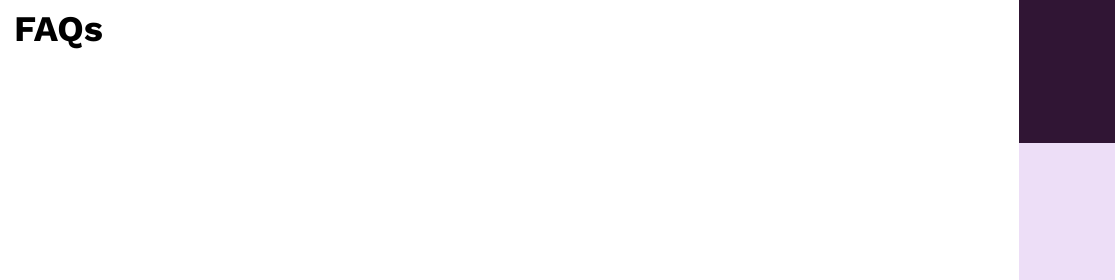
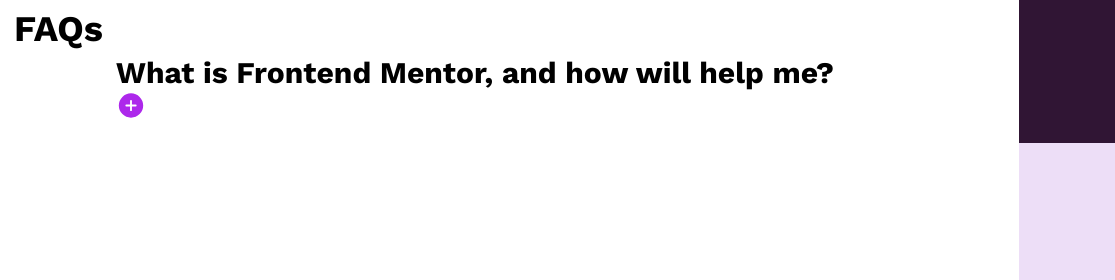
Before and after one commit to SebastianLaka/FAQ-accordion-app, a plain HTML site: page index.html in a window 1280 px wide. Shown: the part 137-417 px from the top of the page, 165-1280 px from the left. Drawn offline with nearby package versions, Linux system fonts and the light colour scheme.

Commit message:
Create first question in html structure without styles

```diff
--- a/index.html
+++ b/index.html
@@ -19,10 +19,21 @@
                 <h1 class="header-area__header">FAQs</h1>
             </div>
             <div class="faq-area">
-                <div class="accordion first"></div>
-                <div class="accordion second"></div>
-                <div class="accordion thirth"></div>
-                <div class="accordion fourth"></div>
+                <div class="accordion-container">
+                    <div class="accordion-question">
+                        <h2 class="accordion-question__question">What is Frontend Mentor, and how will help me?</h2>
+                        <img src="./images/icon-plus.svg" alt="Icon plus">
+                    </div>
+                </div>
+                <div class="accordion-container">
+
+                </div>
+                <div class="accordion-container">
+
+                </div>
+                <div class="accordion-container">
+
+                </div>
             </div>
         </div>
         <div class="white-area"></div>
```
